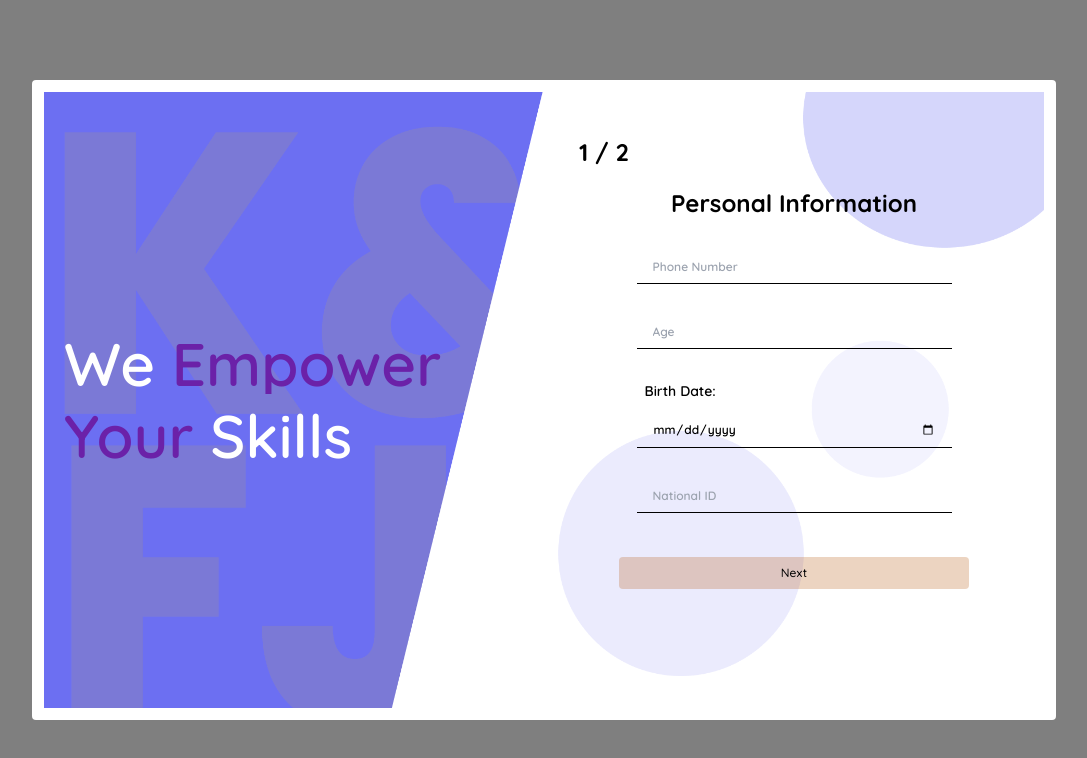
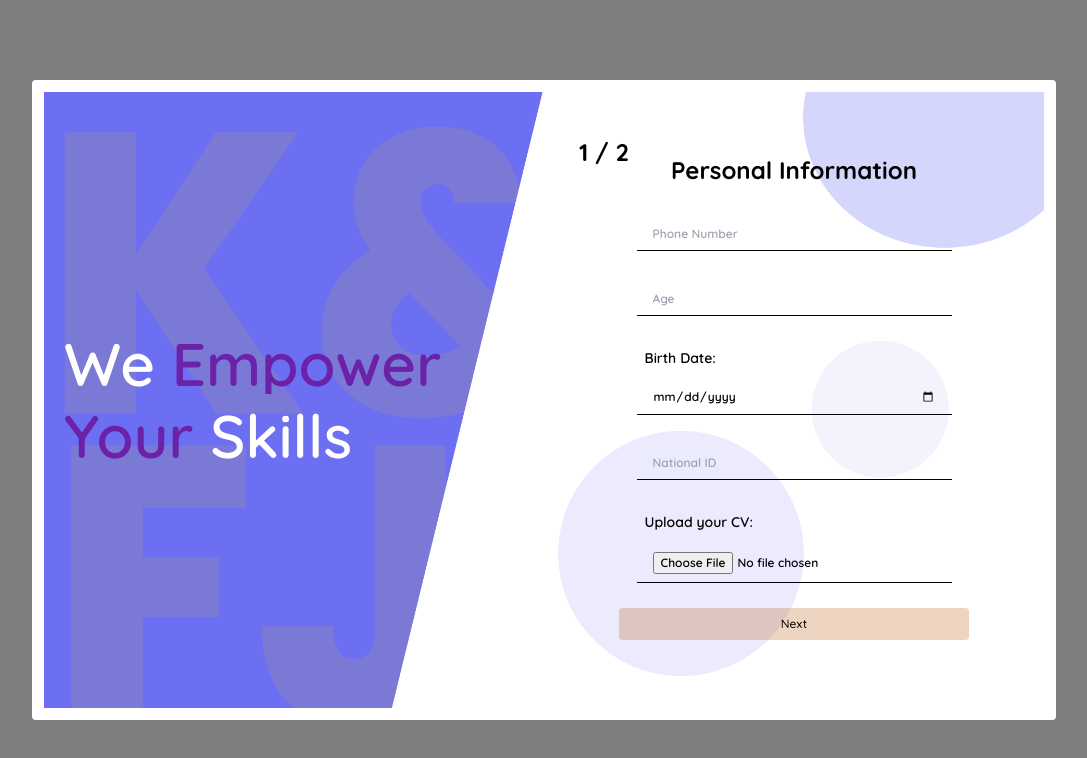
Before and after one commit to cyusasnave/KFJ-project-Innocent, a React (Vite) app: page /signUp in a window 1280 px wide. Shown: the top 758 px of the page, without its empty margins (96-1183 px from the left). Built offline with nearby package versions, Linux system fonts and the light colour scheme.

Commit message:
added form cv

```diff
--- a/src/Components/EmployerDashboard/DashboardEmployerHome.tsx
+++ b/src/Components/EmployerDashboard/DashboardEmployerHome.tsx
@@ -1,21 +1,21 @@
 import DashboardHomeNav from "./DashboardEmployerHomeNav";
-import { Bell} from "lucide-react";
+import { Bell, Users} from "lucide-react";
 /* import { selectedJob } from "../../Data/UserDashboardData"; */
 import { useEffect, useState } from "react";
 /* import SignUp from "./SignUpEmployer"; */
 import { Link } from "react-router-dom";
 
-import BarChartComponent from "./BarChart";
-import LineChartComponent from "./LineChart";
+// import BarChartComponent from "./BarChart";
+// import LineChartComponent from "./LineChart";
 
 interface WindowSize {
   width: number;
 }
 
-interface GridItemTypes {
-  title: string;
-  children: JSX.Element;
-}
+// interface GridItemTypes {
+//   title: string;
+//   children: JSX.Element;
+// }
 function DashboardHome() {
   const [windowSize, setWindowSize] = useState<WindowSize>({
     width: window.innerWidth,
@@ -34,17 +34,17 @@ function DashboardHome() {
   }, []);
 
   const enableBurgerMenu = (): boolean => {
-    return windowSize.width <= 965; // Enable burger menu for iPad and mobile screens (less than or equal to 768px)
+    return windowSize.width <= 965;
   };
 
-  function GridItem({ title, children }:GridItemTypes) {
-    return (
-      <div className="flex flex-col items-center justify-center p-4 bg-white/50 rounded-xl h-[400px] mt-10">
-        <h3 className="text-2xl font-semibold text-black mb-4">{title}</h3>
-        {children}
-      </div>
-    );
-  }
+  // function GridItem({ title, children }:GridItemTypes) {
+  //   return (
+  //     <div className="flex flex-col items-center justify-center p-4 bg-white/50 rounded-xl h-[400px] mt-10">
+  //       <h3 className="text-2xl font-semibold text-black mb-4">{title}</h3>
+  //       {children}
+  //     </div>
+  //   );
+  // }
 
   return (
     <div className="flex">
@@ -74,19 +74,18 @@ function DashboardHome() {
           >
             Welcome to K&JF
           </div>
-          <div className="px-8 md:px-14 lg:px-28 text-center font-thin">
-            Lorem ipsum dolor sit amet, consectetur adipiscing elit. Nullam
-            consectetur metus ac sapien fermentum, id tincidunt eros mollis. Sed
-            quis turpis sed nunc elementum fermentum. Nulla facilisi. Vivamus
-            sodales massa at tortor condimentum, nec eleifend libero
-            condimentum.
+          <div className="grid grid-cols-4 gap-3 place-items-center p-4">
+            <div className="border w-full h-[150px] rounded-lg bg-white shadow-inner flex items-center justify-center p-3">
+              <div className="w-1/3 h-max bg-black p-4 rounded-full shadow-inner shadow-white"><Users className="w-full h-full text-white" /></div>
+              <div className="flex flex-1 flex-col gap-3">
+                <div>99+</div>
+              </div>
+            </div>
+            <div className="border w-full h-[150px] rounded-lg bg-white shadow-inner">snave</div>
+            <div className="border w-full h-[150px] rounded-lg bg-white shadow-inner">snave</div>
+            <div className="border w-full h-[150px] rounded-lg bg-white shadow-inner">snave</div>
           </div>
-          <div className="flex justify-center items-center w-full h-max text-2xl ">
-            <div className="text-center mt-10 pt-10 border-t-2 border-indigo-400 w-1/2 md:w-1/3 text-base md:text-regular">
-              Get Started Employer
-            </div>
-          </div>
-          <div className="grid grid-cols-1 md:grid-cols-2 w-full gap-10 max-w-[1400px] mt-5">
+          {/* <div className="grid grid-cols-1 md:grid-cols-2 w-full gap-10 max-w-[1400px] mt-5">
 
             <GridItem title="User/Interation">
               <BarChartComponent />
@@ -95,7 +94,7 @@ function DashboardHome() {
             <GridItem title="Blog likes and Comments">
               <LineChartComponent />
             </GridItem>
-          </div>
+          </div> */}
           <div className="w-full grid grid-cols-1 md:grid-cols-2 gap-10 p-10">
             <Link to={"/dashboard/employer/list"}>
               <div className="h-max md:h-[250px] shadow-lg bg-indigo-200/20 flex justify-center items-center flex-col gap-5 p-5 hover:bg-indigo-300/20 cursor-pointer transition ease-in-out">
--- a/src/Components/UserForm.tsx
+++ b/src/Components/UserForm.tsx
@@ -5,6 +5,7 @@ type UserData = {
   age: string;
   birthDate: string;
   NId: string;
+  CV: string
 };
 
 type UserFormProps = UserData & {
@@ -16,6 +17,7 @@ export function UserForm({
   age,
   birthDate,
   NId,
+  CV,
   updateFields,
 }: UserFormProps) {
   const inputDiv = `w-full mt-8 flex justify-center items-start flex-col w-full`;
@@ -23,17 +25,6 @@ export function UserForm({
 
   return (
     <FormWrapper title="Personal Information">
-      {/* <div className={inputDiv}>
-        <input
-          autoFocus
-          required
-          type="text"
-          className={inputStyle}
-          placeholder="First Name"
-          value={firstName}
-          onChange={(e) => updateFields({ firstName: e.target.value })}
-        />
-      </div> */}
       <div className={inputDiv}>
         <input
           required
@@ -82,6 +73,23 @@ export function UserForm({
           onChange={(e) => updateFields({ NId: e.target.value })}
         />
       </div>
+      <div className={inputDiv}>
+      <label
+          htmlFor=""
+          className="w-[90%] m-auto text-sm mb-3 text-black pl-2"
+        >
+          Upload your CV:
+        </label>
+        <input
+          autoFocus
+          required
+          type="file"
+          className={inputStyle}
+          placeholder="First Name"
+          value={CV}
+          onChange={(e) => updateFields({ CV: e.target.value })}
+        />
+      </div>
     </FormWrapper>
   );
 }
```
